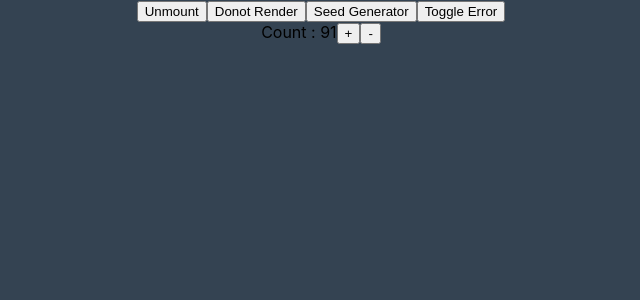
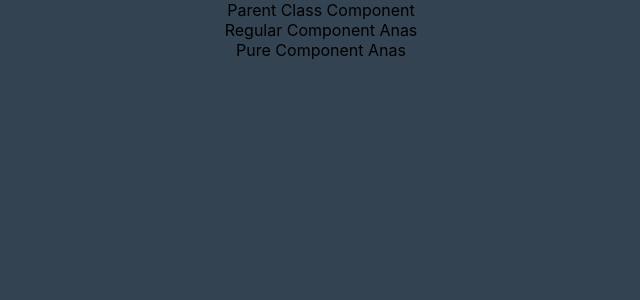
Before and after one commit to Anas07git/React-Practice, a React (Create React App) app: page / in a window 1280 px wide. Shown: the top 300 px of the page, without its empty margins (319-959 px from the left). Built offline with nearby package versions, Linux system fonts and the light colour scheme.

Commit message:
PureComponent

```diff
--- a/src/App.js
+++ b/src/App.js
@@ -19,6 +19,8 @@ import styles from './appStyle.module.css'
 import Form from './components/Form';
 import LifeCycleA from './components/LifeCycleA';
 import LifeCycleX from './components/LifeCycleX';
+import Fragment from './components/Fragment';
+import ParentClassComp from './components/ParentClassComp';
 
 function App() {
   return (
@@ -44,7 +46,9 @@ function App() {
       {/* <Inline/> */}
       {/* <Form/> */}
       {/* <LifeCycleA/> */}
-      <LifeCycleX/>
+      {/* <LifeCycleX/> */}
+      {/* <Fragment/> */}
+      <ParentClassComp/>
 
 
 
--- /dev/null
+++ b/src/components/Fragment.js
@@ -0,0 +1,13 @@
+import React from 'react'
+
+function Fragment() {
+  return (
+    <   >
+      <h1>Hello</h1>
+      <p>Anas</p>
+    </>
+    // To use key attribute we must enclose it in :<React.Fragment> </React.Fragment>
+  )
+}
+
+export default Fragment
--- a/src/components/LifeCycleY.js
+++ b/src/components/LifeCycleY.js
@@ -17,7 +17,7 @@ const ErrorComponent=()=>{
       }
     }
     static getDerivedStateFromProps(props,state){
-
+     console.log("getDerivedStateFromProps")
 
         if(props.seed && state.seed!==props.seed){
             return{
@@ -44,9 +44,10 @@ const ErrorComponent=()=>{
     console.log("----------------")
   }
 
-  shouldComponentUpdate(prevProps,prevState){
-    if(prevProps.ignoreProp && this.props.ignoreProp !== prevProps.ignoreProp ){
+  shouldComponentUpdate(nextProps,nextState){
+    if(nextProps.ignoreProp && this.props.ignoreProp !== nextProps.ignoreProp ){
         console.log(" Should Component Update - DONOT RENDER")
+        // console.log(nextProps.ignoreProp,this.props.ignoreProp)
         console.log("----------------------------------------")
         return false
     }
--- /dev/null
+++ b/src/components/ParentClassComp.js
@@ -0,0 +1,34 @@
+import React, { Component,PureComponent } from 'react'
+import RegComp from './RegComp'
+import PureComp from './PureComp'
+
+ class ParentClassComp extends PureComponent {
+    constructor(props) {
+      super(props)
+
+      this.state = {
+         name:"Anas"
+      }
+    }
+
+ componentDidMount(){
+    setInterval(()=>{
+        this.setState({
+            name:"Anas"
+        })
+    },2000)
+ }
+
+  render() {
+    console.log("-----PARENTCLASS COMPONENT------")
+    return (
+      <div>
+        Parent Class Component
+        <RegComp name={this.state.name}/>
+        <PureComp name={this.state.name}/>
+      </div>
+    )
+  }
+}
+
+export default ParentClassComp
--- /dev/null
+++ b/src/components/PureComp.js
@@ -0,0 +1,15 @@
+import React, { PureComponent } from 'react'
+
+ class PureComp extends PureComponent {
+  render() {
+    console.log("-----PURE COMPONENT------")
+
+    return (
+      <div>
+        Pure Component {this.props.name}
+      </div>
+    )
+  }
+}
+
+export default PureComp
--- /dev/null
+++ b/src/components/RegComp.js
@@ -0,0 +1,15 @@
+import React, { Component } from 'react'
+
+class RegComp extends Component {
+  render() {
+    console.log("-----REGULAR COMPONENT------")
+
+    return (
+      <div>
+         Regular Component {this.props.name}
+      </div>
+    )
+  }
+}
+
+export default RegComp
```
